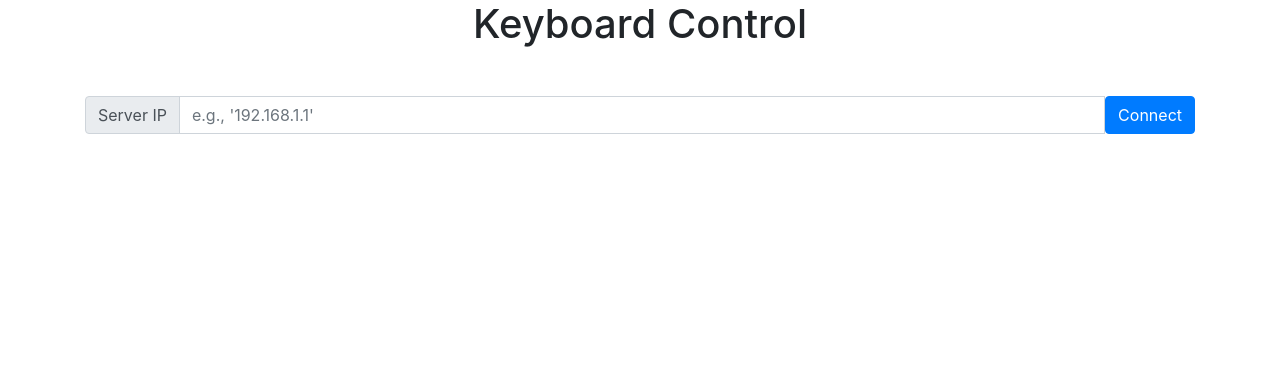
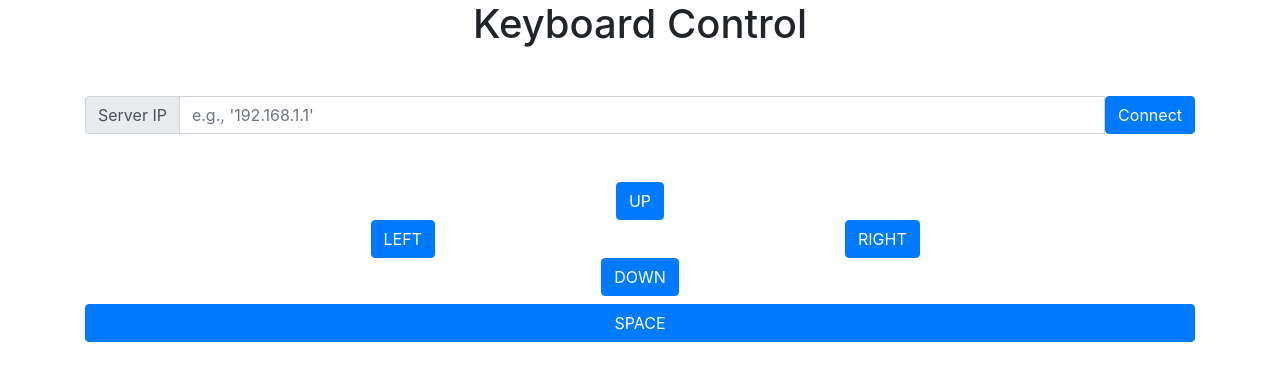
Before and after one commit to CurtisNewbie/RemoteKeyTypeApp, an Angular app in the folder angularFront/: page / in a window 1280 px wide. Shown: the top 380 px of the page. Built offline with nearby package versions, Linux system fonts and the light colour scheme.

Commit message:
Support SPACE key

```diff
--- a/angularFront/src/app/keyboard/keyboard.component.html
+++ b/angularFront/src/app/keyboard/keyboard.component.html
@@ -14,29 +14,36 @@
             <button class="btn btn-primary m-2" (click)="sendAuthKey()">Send Authentication Key</button>
         </div>
     </div>
-    <div *ngIf="wss && authKeySent">
+    <!-- <div *ngIf="wss && authKeySent"> -->
+    <div>
         <div class="row">
             <div class="col"></div>
             <div class="col text-center">
-                <button class="btn btn-primary " (click)="sendInstruction(KEY_EVENT.ARROW_UP)">Up</button>
+                <button class="btn btn-primary" (click)="sendInstruction(KEY_EVENT.ARROW_UP)">UP</button>
             </div>
             <div class="col"></div>
         </div>
         <div class="row">
             <div class="col text-right">
-                <button class="btn btn-primary " (click)="sendInstruction(KEY_EVENT.ARROW_LEFT)">Left</button>
+                <button class="btn btn-primary " (click)="sendInstruction(KEY_EVENT.ARROW_LEFT)">LEFT</button>
             </div>
             <div class="col"></div>
             <div class="col text-left">
-                <button class="btn btn-primary " (click)="sendInstruction(KEY_EVENT.ARROW_RIGHT)">Right</button>
+                <button class="btn btn-primary" (click)="sendInstruction(KEY_EVENT.ARROW_RIGHT)">RIGHT</button>
             </div>
         </div>
         <div class="row">
             <div class="col"></div>
             <div class="col text-center">
-                <button class="btn btn-primary " (click)="sendInstruction(KEY_EVENT.ARROW_DOWN)">Down</button>
+                <button class="btn btn-primary" (click)="sendInstruction(KEY_EVENT.ARROW_DOWN)">DOWN</button>
             </div>
             <div class="col"></div>
         </div>
+        <div class="row mt-2">
+            <div class="col text-center">
+                <button class="btn btn-primary" style="width: 100%;"
+                    (click)="sendInstruction(KEY_EVENT.SPACE)">SPACE</button>
+            </div>
+        </div>
     </div>
 </div>
--- a/angularFront/src/app/keyboard/keyboard.component.ts
+++ b/angularFront/src/app/keyboard/keyboard.component.ts
@@ -16,6 +16,7 @@ export class KeyboardComponent implements OnInit {
     ARROW_DOWN: "arrow_down",
     ARROW_LEFT: "arrow_left",
     ARROW_RIGHT: "arrow_right",
+    SPACE: "space"
   }
 
   wss: WebSocketSubject<string> = null;
```
Also changed, not shown: 2 other files (tests, documents, lock files or other folders).
